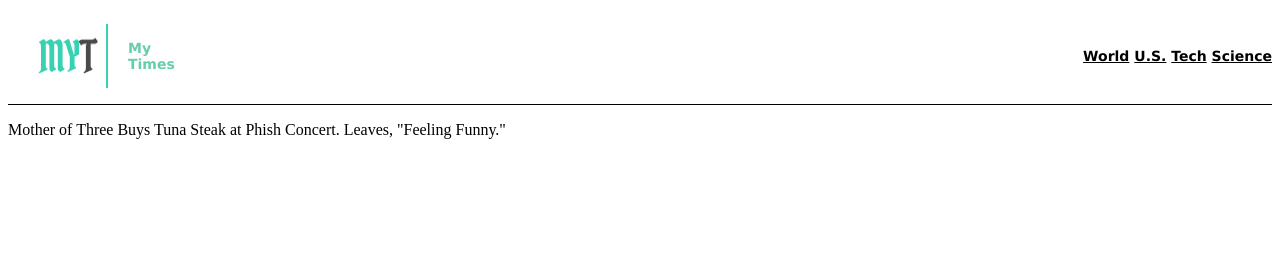
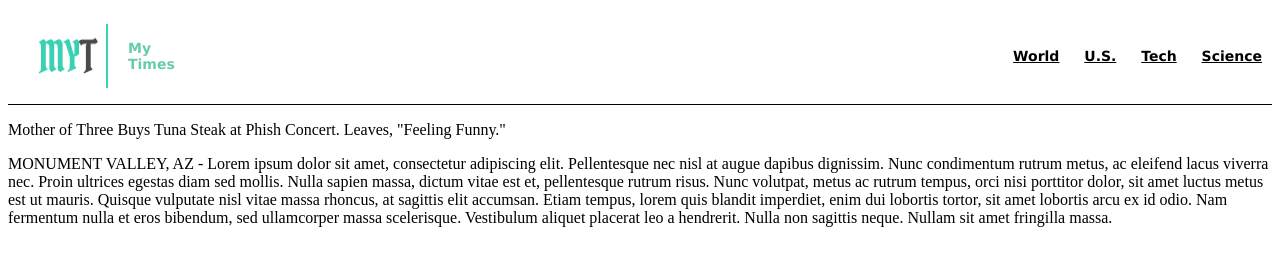
Before and after one commit to bgschubert/my-times, a plain HTML site: page index.html in a window 1280 px wide. Drawn offline with Linux system fonts and the light colour scheme.

Commit message:
CSS CHanges.

```diff
--- a/index.html
+++ b/index.html
@@ -23,6 +23,7 @@
 
     <div class="container">
       <p class="headline">Mother of Three Buys Tuna Steak at Phish Concert. Leaves, "Feeling Funny."</p>
+      <p class="main-story">MONUMENT VALLEY, AZ - Lorem ipsum dolor sit amet, consectetur adipiscing elit. Pellentesque nec nisl at augue dapibus dignissim. Nunc condimentum rutrum metus, ac eleifend lacus viverra nec. Proin ultrices egestas diam sed mollis. Nulla sapien massa, dictum vitae est et, pellentesque rutrum risus. Nunc volutpat, metus ac rutrum tempus, orci nisi porttitor dolor, sit amet luctus metus est ut mauris. Quisque vulputate nisl vitae massa rhoncus, at sagittis elit accumsan. Etiam tempus, lorem quis blandit imperdiet, enim dui lobortis tortor, sit amet lobortis arcu ex id odio. Nam fermentum nulla et eros bibendum, sed ullamcorper massa scelerisque. Vestibulum aliquet placerat leo a hendrerit. Nulla non sagittis neque. Nullam sit amet fringilla massa.</p>
 
 
 
--- a/resources/CSS/style.css
+++ b/resources/CSS/style.css
@@ -1,3 +1,4 @@
+/*Page Header*/
 header{
   display: flex;
   font-family: Verdana;
@@ -7,6 +8,7 @@ header{
   border-bottom: 1px solid black;
   justify-content: space-between;
   align-items: center;
+  flex-wrap: nowrap;
 }
 
 .logo{
@@ -25,10 +27,15 @@ header{
 nav{
 display: flex;
 justify-content: flex-end;
+align-content: space-between;
+}
+
+span{
+  margin: 0 10px;
 }
 
 a{
   color: black;
+}
 
-
-}
+/*End Page Header*/
```
